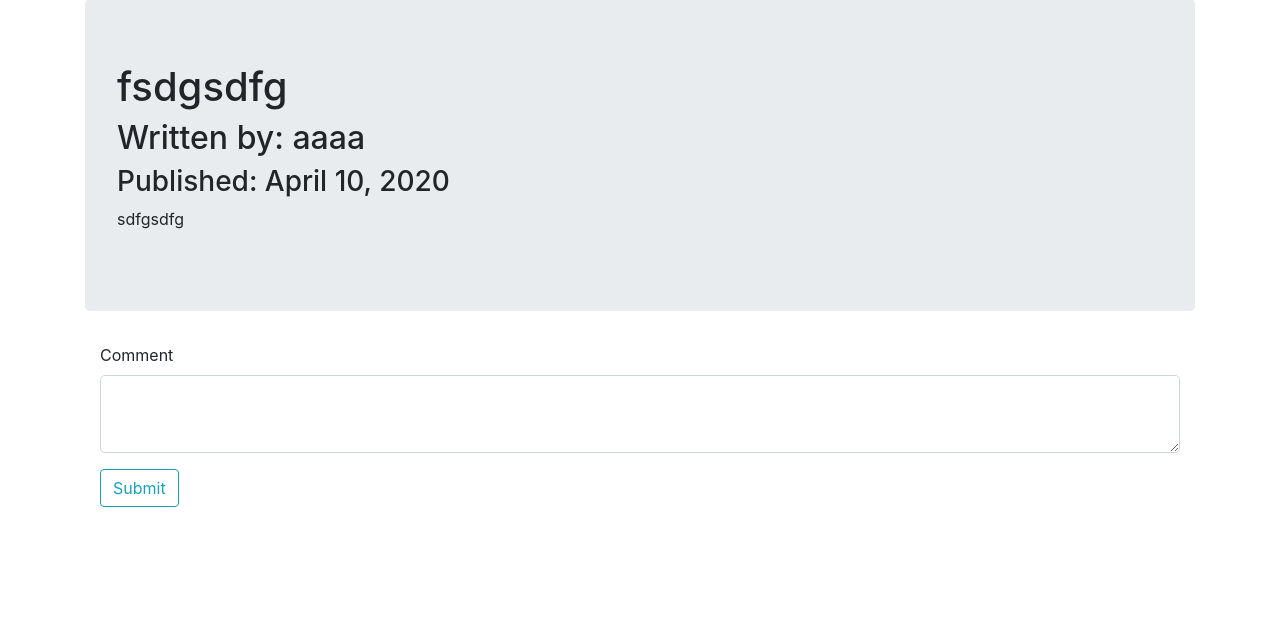
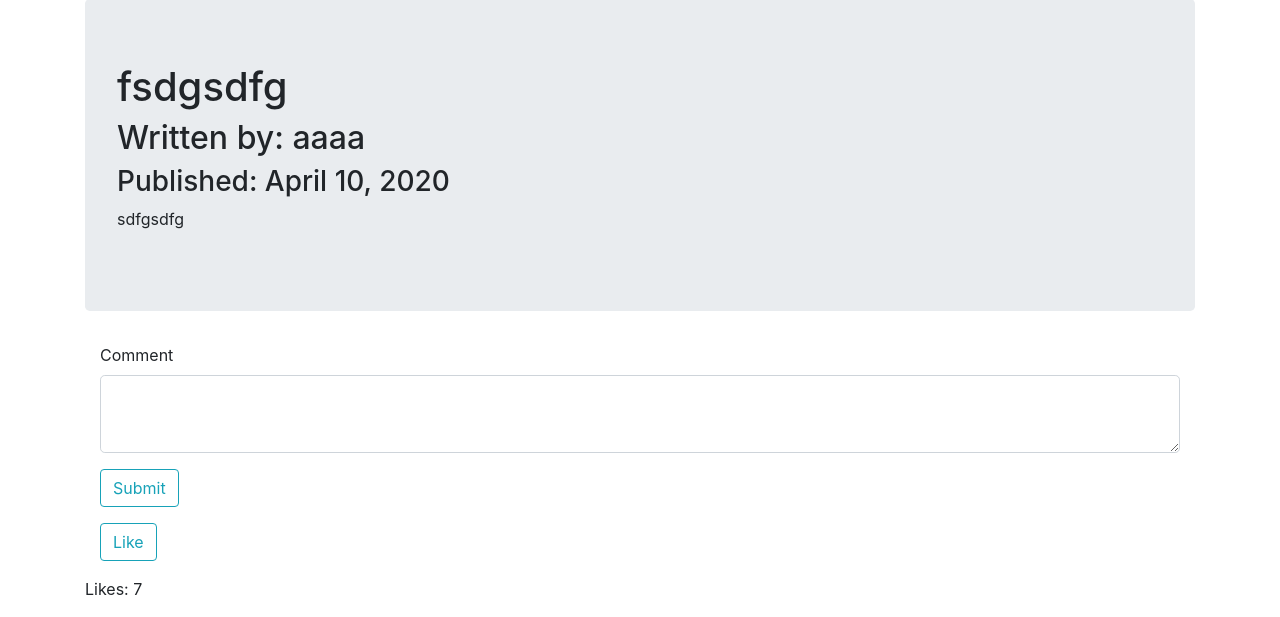
Before and after one commit to marcin-marciszewski/newsdig, a Flask app: page /1 in a window 1280 px wide. Shown: the part 217-834 px from the top of the page. Before the commit the page ends 724 px from the top, so only its background shows below. Run offline with Flask 2, Linux system fonts and the light colour scheme; data comes from the database, SQL or seed files in the repository; both versions use the stored data as it was after the commit; data that the repository does not hold is empty; some libraries are stand-ins or nearby versions.

Commit message:
Likes for news

```diff
--- a/news/models.py
+++ b/news/models.py
@@ -46,6 +46,7 @@ class News(db.Model):
     title = db.Column(db.String(140), nullable=False)
     text = db.Column(db.Text, nullable=False)
     comments = db.relationship('Comment', backref='news', lazy=True)
+    likes = db.Column(db.Integer, nullable=False, default=0)
 
     def __init__(self, title, text, user_id):
         self.title = title
@@ -60,7 +61,7 @@ class Comment(db.Model):
     news_group = db.relationship(News)
 
     id = db.Column(db.Integer, primary_key=True)
-    user_name = text = db.Column(db.Text, nullable=False)
+    user_name = db.Column(db.Text, nullable=False)
     news_id = db.Column(db.Integer, db.ForeignKey('news.id'), nullable=False)
     date = db.Column(db.DateTime, nullable=False, default=datetime.utcnow)
     text = db.Column(db.Text, nullable=False)
--- a/news/news_group/forms.py
+++ b/news/news_group/forms.py
@@ -12,3 +12,7 @@ class NewsForm(FlaskForm):
 class CommentForm(FlaskForm):
     text = TextAreaField('Comment', validators=[DataRequired()])
     submit = SubmitField('Submit')
+
+
+class LikesForm(FlaskForm):
+    submit = SubmitField('Like')
--- a/news/news_group/views.py
+++ b/news/news_group/views.py
@@ -2,7 +2,7 @@ from flask import render_template, url_for, flash, request, redirect, Blueprint
 from flask_login import current_user, login_required
 from news import db
 from news.models import News, Comment
-from news.news_group.forms import NewsForm, CommentForm
+from news.news_group.forms import NewsForm, CommentForm, LikesForm
 
 news_group = Blueprint('news_group', __name__)
 
@@ -27,11 +27,13 @@ def create_news():
 # view news
 @news_group.route('/<int:news_id>', methods=['GET', 'POST'])
 def news_view(news_id):
-    form = CommentForm()
+    form_comment = CommentForm()
+    form_likes = LikesForm()
+    news_view = News.query.get_or_404(news_id)
 
-    if form.validate_on_submit():
+    if form_comment.validate_on_submit():
 
-        comment = Comment(text=form.text.data, news_id=news_id,
+        comment = Comment(text=form_comment.text.data, news_id=news_id,
                           user_name=current_user.username)
 
         db.session.add(comment)
@@ -39,10 +41,15 @@ def news_view(news_id):
         flash('Comment Created')
         return redirect(url_for('news_group.news_view', news_id=news_id))
 
+    if form_likes.validate_on_submit():
+        news_view.likes += 1
+        db.session.commit()
+        return redirect(url_for('news_group.news_view', news_id=news_id))
+
     comments = Comment.query.order_by(
-        Comment.date.desc())
-    news_view = News.query.get_or_404(news_id)
-    return render_template('view_news.html', title=news_view.title, date=news_view.date, news=news_view, form=form, comments=comments)
+        Comment.date.desc()).filter_by(news_id=news_id)
+
+    return render_template('view_news.html', title=news_view.title, date=news_view.date, news=news_view, form_comment=form_comment, form_likes=form_likes, comments=comments)
 
 # update news
 @news_group.route("/<int:news_id>/update", methods=['GET', 'POST'])
--- a/news/templates/view_news.html
+++ b/news/templates/view_news.html
@@ -23,17 +23,29 @@
 
 <div class="container">
     <form class='form-group' method='POST'>
-        {{form.hidden_tag()}}
+        {{form_comment.hidden_tag()}}
 
         <div class="form-group">
-            {{form.text.label(class='form-control-label')}}
-            {{form.text(class='form-control form-control-lg')}}
+            {{form_comment.text.label(class='form-control-label')}}
+            {{form_comment.text(class='form-control form-control-lg')}}
         </div>
         <div class="form-group">
-            {{form.submit(class='btn btn-outline-info')}}
+            {{form_comment.submit(class='btn btn-outline-info')}}
         </div>
     </form>
 </div>
+
+<div class="container">
+    <form class='form-group' method='POST'>
+        {{form_likes.hidden_tag()}}
+
+        <div class="form-group">
+            {{form_likes.submit(class='btn btn-outline-info')}}
+        </div>
+    </form>
+</div>
+
+<p>Likes: {{news.likes}}</p>
 <div class="modal" tabindex="-1" role="dialog" id="del_modal">
     <div class="modal-dialog" role="document">
         <div class="modal-content">
```
Also changed, not shown: migrations/versions/0b08d4bf1b5a_.py (renamed from migrations/versions/c1d2b46b7791_add_user_name_to_comment.py, +5 -4 lines), news/data.sqlite.
